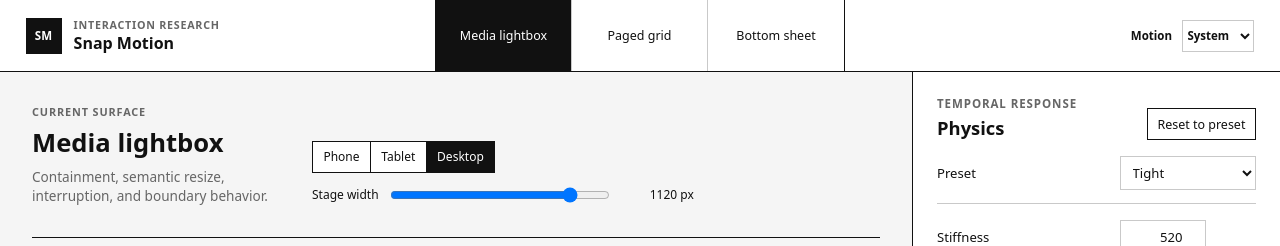
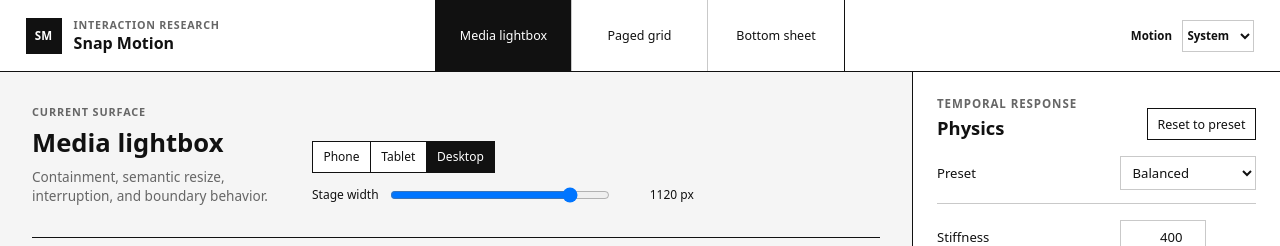
Before and after one commit to maikeleckelboom/snap-motion, a Vue app in the folder apps/lab/: page / in a window 1280 px wide. Shown: the top 246 px of the page. Built offline with nearby package versions, Linux system fonts and the light colour scheme.

Commit message:
fix: default lab physics to balanced

```diff
--- a/apps/lab/src/App.vue
+++ b/apps/lab/src/App.vue
@@ -40,7 +40,7 @@ const activeDemo = computed(
   () => demos.find((demo) => demo.id === activeDemoId.value) ?? demos[0]!,
 );
 const activeComponent = computed(() => activeDemo.value.component);
-const preset = ref<LabPresetName>("tight");
+const preset = ref<LabPresetName>("balanced");
 const settings = shallowRef<LabPhysicsSettings>(settingsFromPreset(preset.value));
 const stageWidth = ref(1_120);
 const reducedMotionMode = ref<ReducedMotionMode>("system");
```
